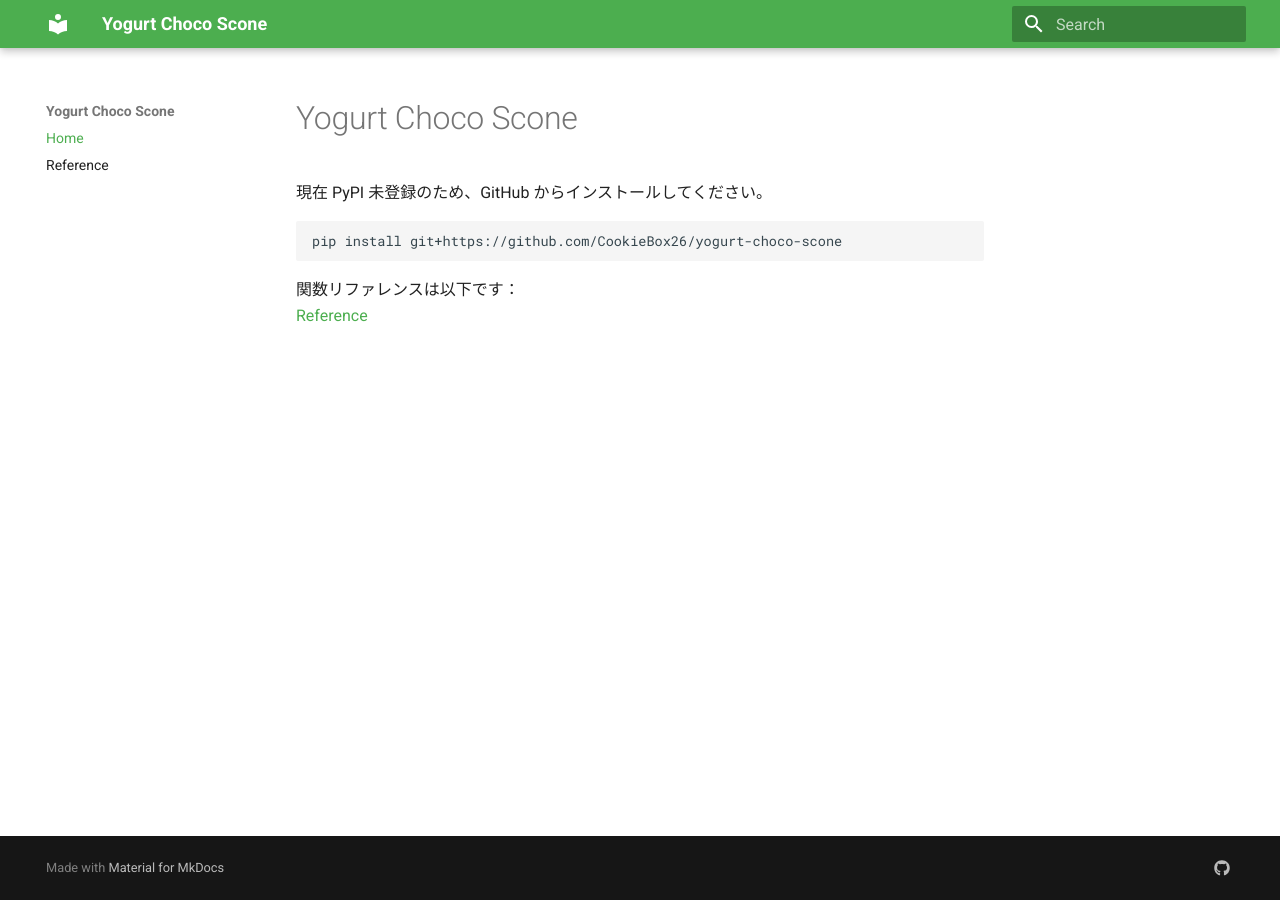
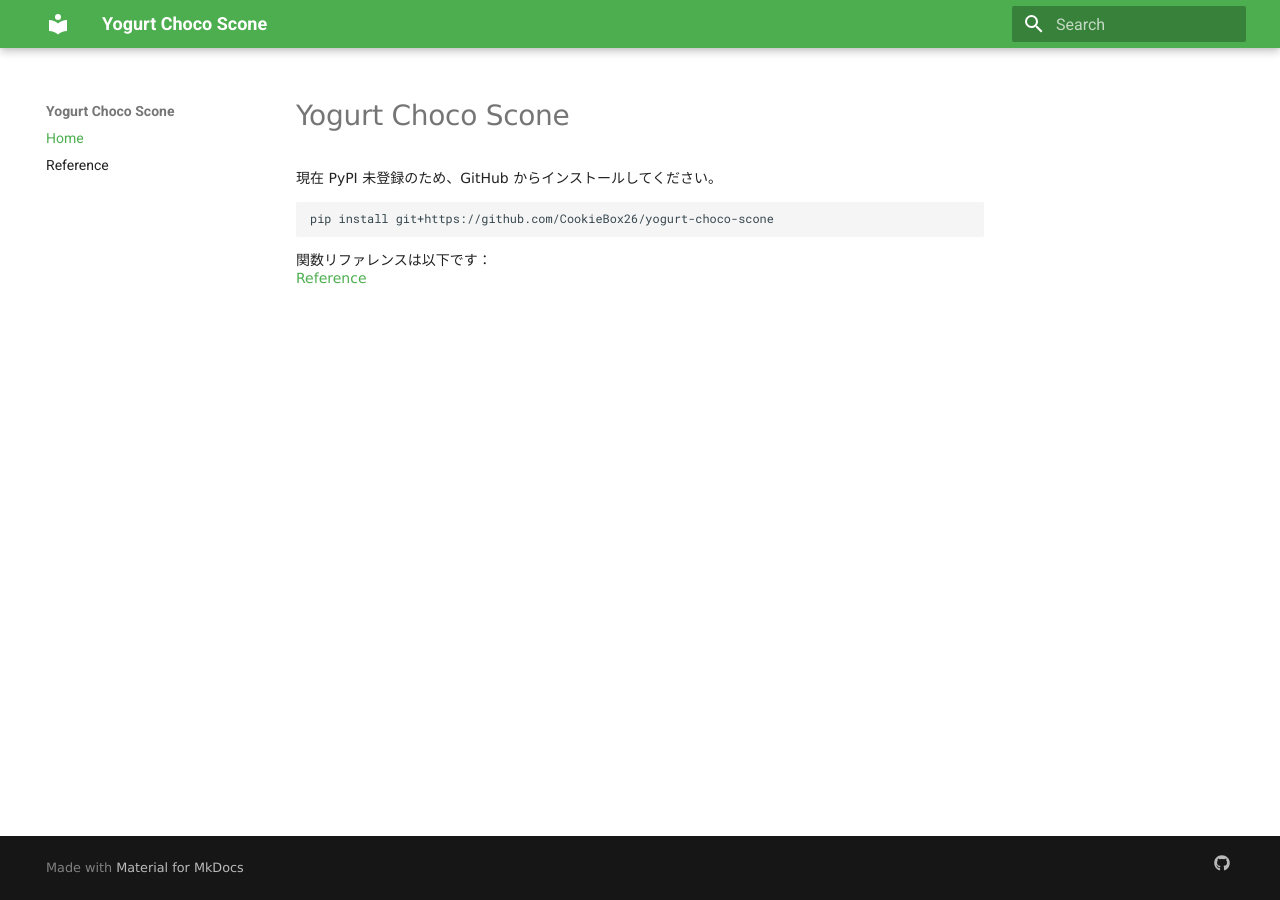
Before and after one commit to CookieBox26/yogurt-choco-scone, an MkDocs documentation site: the page built from docs/index.md, in a window 1280 px wide. Built offline with MkDocs 1.6.1 and Material for MkDocs 9.7.7, drawn with Linux system fonts in a browser that asks for light colours.

Commit message:
Add docs/custom.css

```diff
--- /dev/null
+++ b/docs/custom.css
@@ -0,0 +1,9 @@
+.md-typeset {
+    font-family: 'Verdana', 'BIZ UDGothic', sans-serif;
+    font-size: 14px;
+    line-height: 1.3;
+}
+.md-typeset h2 {
+    font-size: 1.4em;
+    font-weight: bold;
+}
--- a/mkdocs.yml
+++ b/mkdocs.yml
@@ -4,6 +4,8 @@
   palette:
     primary: green
     accent: green
+extra_css:
+  - custom.css
 nav:
   - Home: index.md
   - Reference: reference.md
```
